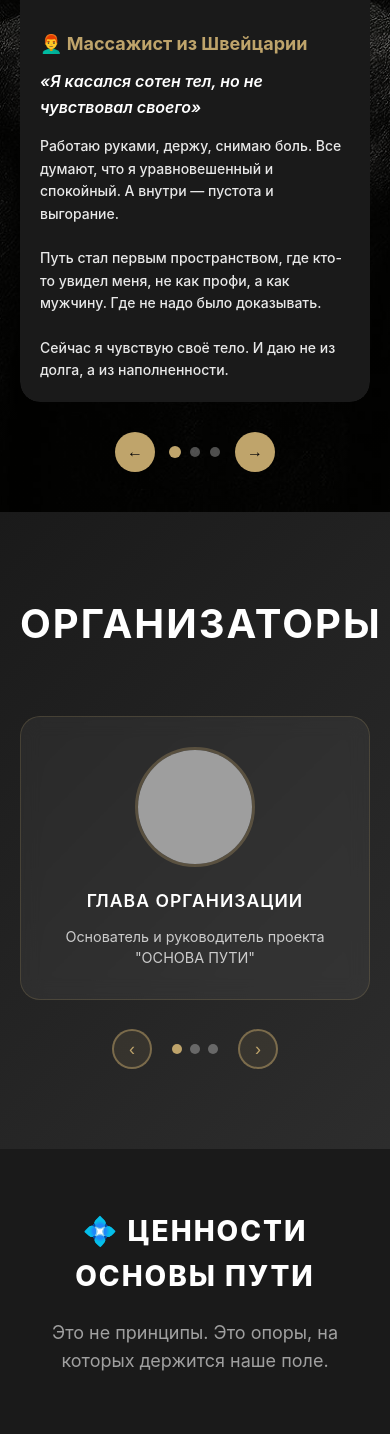
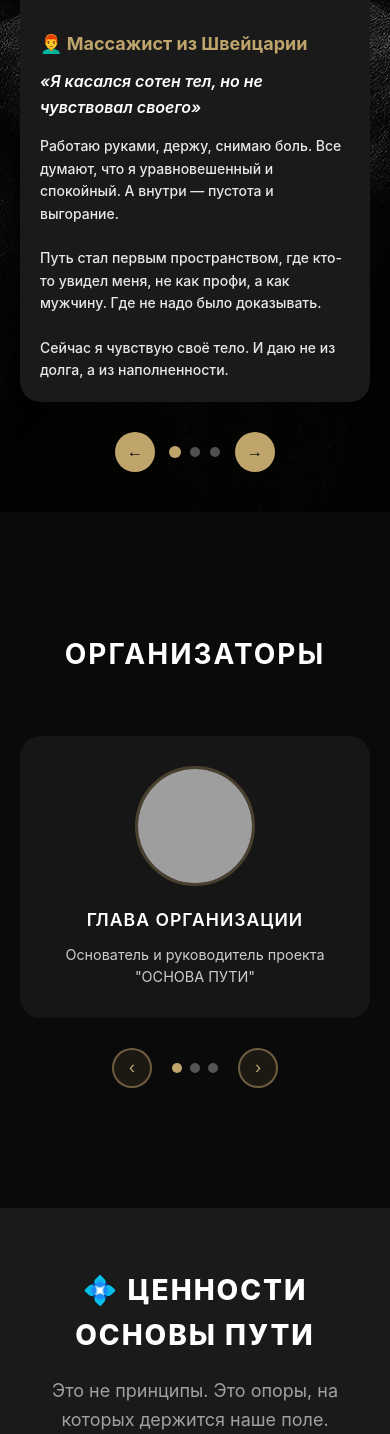
Before and after one commit to KoboSteruS/Main_way, a Flask app: page / in a window 390 px wide. Shown: the part 4235-5669 px from the top of the page. Run offline with Flask 3, Linux system fonts and the light colour scheme; grey boxes are pictures that could not be loaded.

Commit message:
style: возвращен оригинальный фон и убраны рамки карточек организаторов

```diff
--- a/app/static/css/main.css
+++ b/app/static/css/main.css
@@ -2376,8 +2376,8 @@ body {
 
 /* ===== БЛОК ОРГАНИЗАТОРОВ ===== */
 .organizers {
-    padding: 80px 0;
-    background: linear-gradient(135deg, #1a1a1a 0%, #2d2d2d 100%);
+    padding: 120px 0;
+    background: var(--color-bg);
     position: relative;
 }
 
@@ -2387,11 +2387,11 @@ body {
 }
 
 .organizers .section-header h2 {
-    font-size: 3rem;
+    font-size: var(--font-size-3xl);
     font-weight: 700;
-    color: #fff;
+    color: var(--color-primary);
     text-transform: uppercase;
-    letter-spacing: 2px;
+    letter-spacing: 3px;
     margin: 0;
 }
 
@@ -2409,7 +2409,6 @@ body {
     border-radius: 20px;
     padding: 30px;
     backdrop-filter: blur(10px);
-    border: 1px solid rgba(191, 164, 107, 0.2);
     transition: transform 0.3s ease, box-shadow 0.3s ease;
 }
 
@@ -2477,7 +2476,6 @@ body {
         border-radius: 20px;
         padding: 30px;
         backdrop-filter: blur(10px);
-        border: 1px solid rgba(191, 164, 107, 0.2);
     }
 
     .organizer-slide.active {
@@ -2569,7 +2567,8 @@ body {
     }
 
     .organizers .section-header h2 {
-        font-size: 2.5rem;
+        font-size: var(--font-size-2xl);
+        letter-spacing: 2px;
     }
 }
 
```
